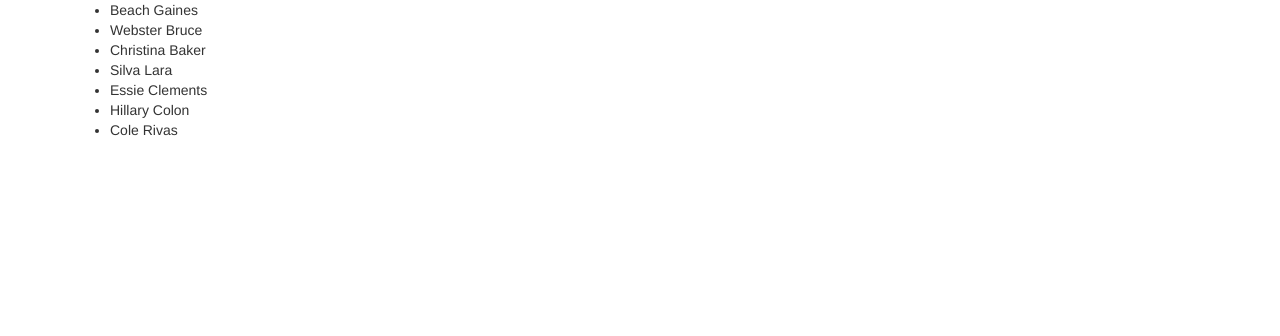
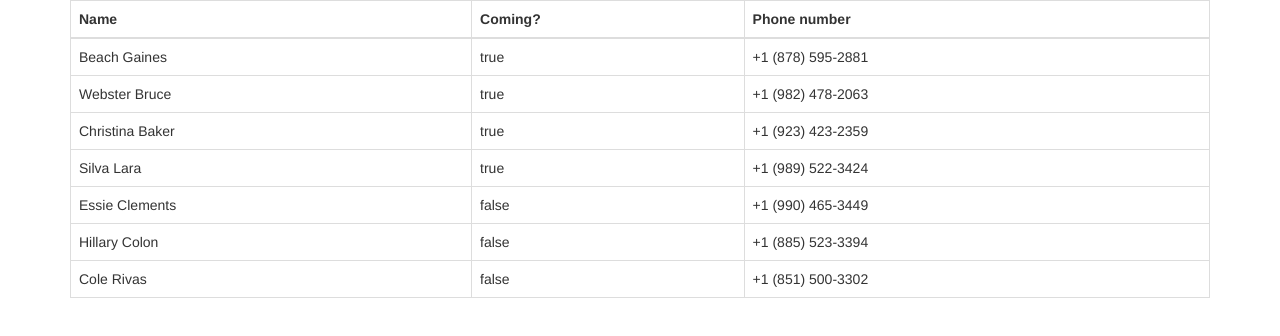
Before and after one commit to ABugajska/weddapp, an Angular app: page / in a window 1280 px wide. Shown: the top 336 px of the page. Built offline with nearby package versions, Linux system fonts and the light colour scheme.

Commit message:
added proper table

```diff
--- a/src/app/app.component.html
+++ b/src/app/app.component.html
@@ -1,11 +1,25 @@
 <div class="container">
   <div class="row">
     <div class="col-md-12">
-      <ul>
-        <li *ngFor="let person of people">
-          {{person.name}}
-        </li>
-      </ul>
+      <table class="table-bordered table">
+        <thead>
+          <tr>
+            <th>Name</th>
+            <th>Coming?</th>
+            <th>Phone number</th>
+          </tr>
+        </thead>
+        <tbody>
+          <tr *ngFor="let person of people">
+            <td>
+              {{person.name}}
+            </td>
+            <td>{{ person.isComing }}</td>
+
+            <td>{{ person.phone }}</td>
+          </tr>
+        </tbody>
+      </table>
 
     </div>
   </div>
```
